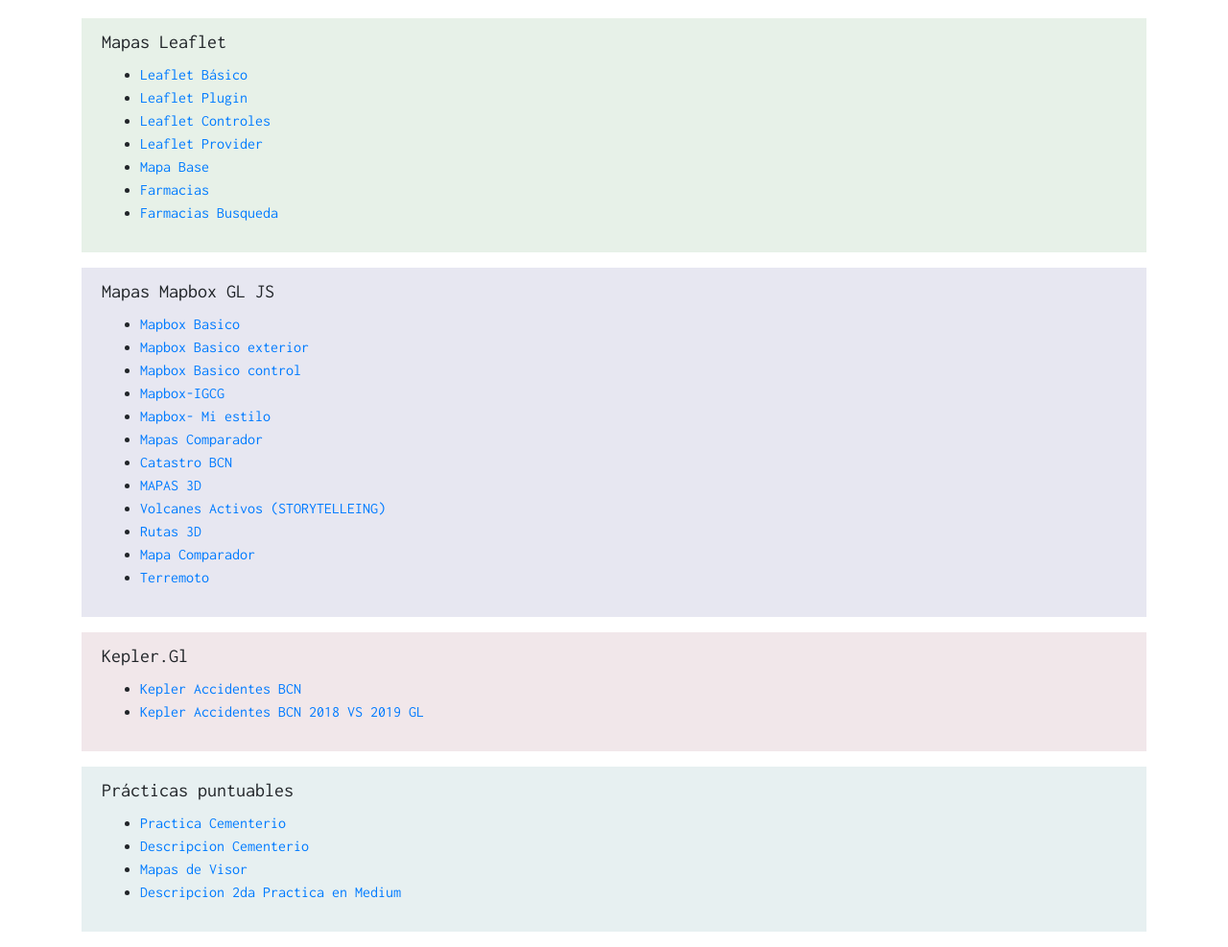
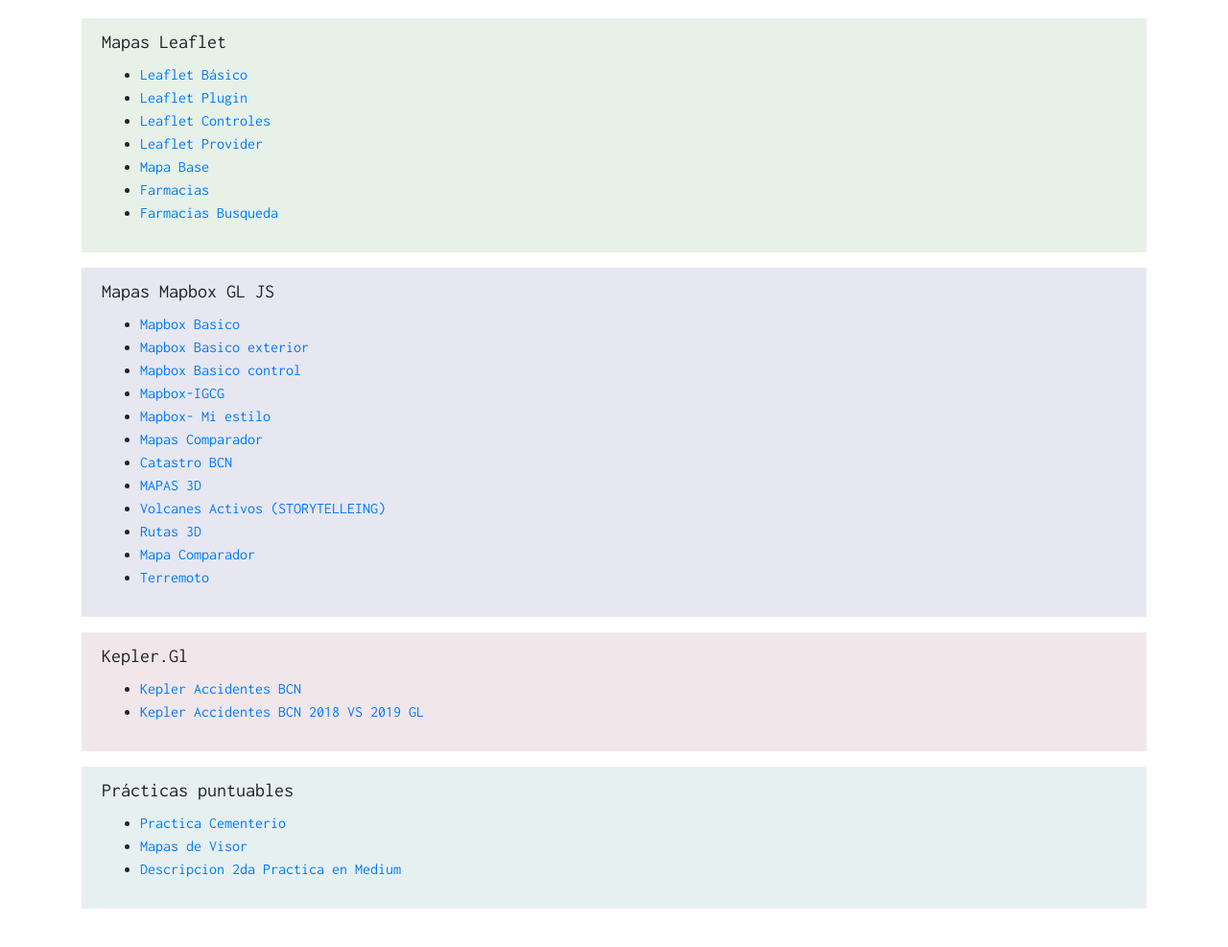
Before and after one commit to opendataesh/geoweb, a plain HTML site: page index.html in a window 1280 px wide. Shown: the part 80-1067 px from the top of the page at 96% size. After the commit the page ends 1043 px from the top, so only its background shows below. Drawn offline with nearby package versions, Linux system fonts and the light colour scheme.

```diff
--- a/index.html
+++ b/index.html
@@ -160,9 +160,6 @@
               <a href="mapbox-cementerio.html" target="_blank">Practica Cementerio</a>
             </li>
             <li>
-              <a href="descripcion_cementerio.htmlhttps://medium.com/@ghanush/pr%C3%A1ctica-final-con-mapbox-gl-js-m%C3%B3dulo-m2b-mapas-y-opendata-catastro-de-poroy-contrucciones-20895a5d68c5" target="_blank">Descripcion Cementerio</a>
-            </li>
-            <li>
               <a href="construccion.html" target="_blank">Mapas de Visor</a>
             </li>
             <li>
```
